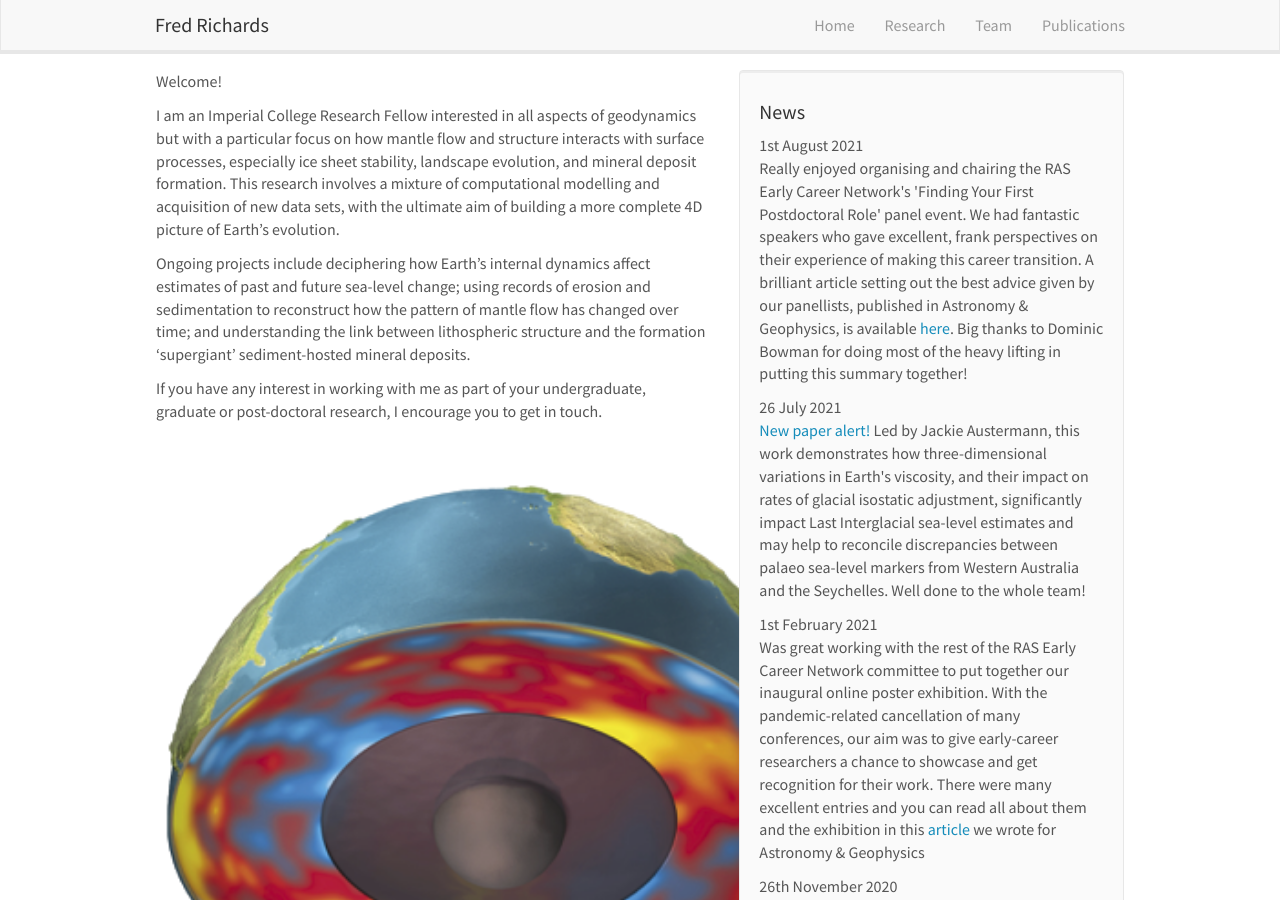
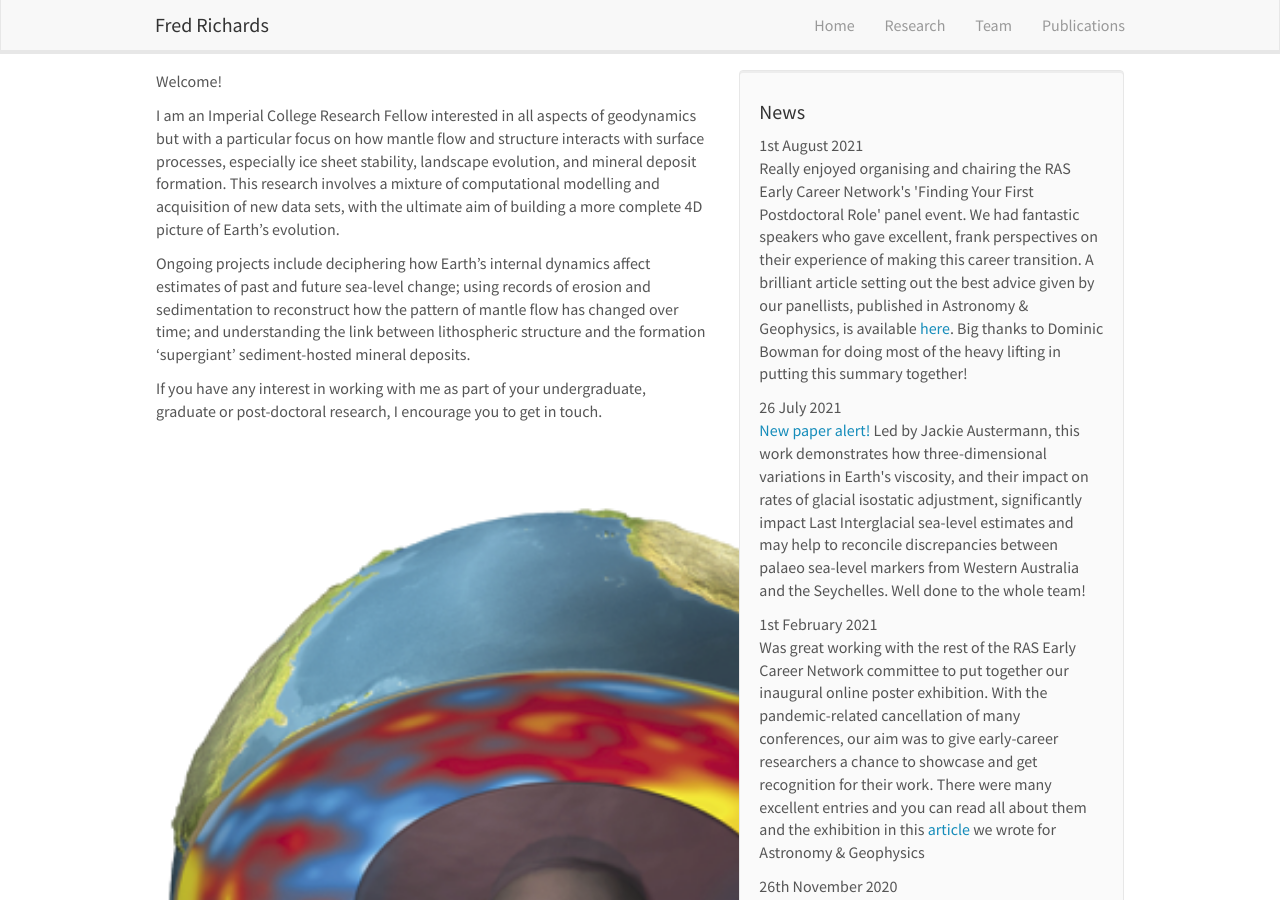
Before and after one commit to freddrichards/freddrichards.github.io, a Jekyll site: the page built from index.md, in a window 1280 px wide and 900 px high. Built offline with Jekyll 4.4.1, drawn with Linux system fonts in a browser that asks for light colours; nearby versions of some CDN libraries.

Commit message:
add spaces to homepage

```diff
--- a/index.md
+++ b/index.md
@@ -13,7 +13,7 @@ I am an Imperial College Research Fellow interested in all aspects of geodynamic
 Ongoing projects include deciphering how Earth's internal dynamics affect estimates of past and future sea-level change; using records of erosion and sedimentation to reconstruct how the pattern of mantle flow has changed over time; and understanding the link between lithospheric structure and the formation 'supergiant' sediment-hosted mineral deposits.
 
 If you have any interest in working with me as part of your undergraduate, graduate or post-doctoral research, I encourage you to get in touch.
-<br/><br/><br/>
+<br/><br/><br/><br/>
 <figure>
-<img src="{{ site.url }}{{ site.baseurl }}/images/Fig1.png" width="125%">
+<img src="{{ site.url }}{{ site.baseurl }}/images/Fig1.png" width="150%">
 </figure>
```
Also changed, not shown: _pages/home.md (+2 -2 lines).
